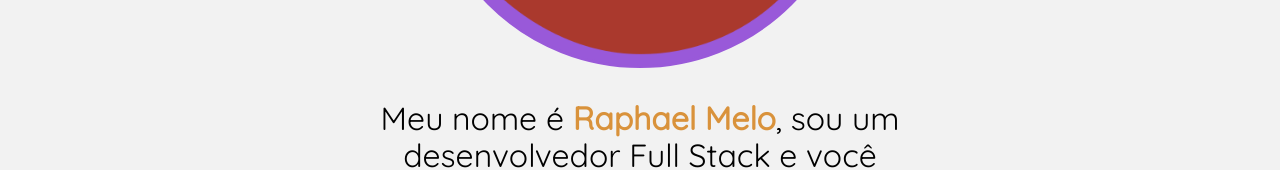
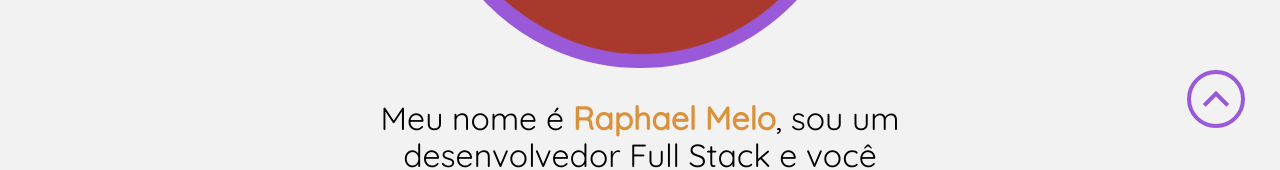
Before and after one commit to RaphaelO-Melo/Portfolio-2.0, a React (Create React App) app in the folder portfolio/: page / in a window 1280 px wide. Shown: the part 637-807 px from the top of the page. Built offline with nearby package versions, Linux system fonts and the light colour scheme.

Commit message:
ScrollToTop component style

```diff
--- /dev/null
+++ b/portfolio/src/components/ScrollToTop/ScrollToTop.module.scss
@@ -0,0 +1,28 @@
+@import "styles/variables";
+@import "styles/breakpoints";
+
+.wrapper{
+
+    position: relative;
+
+    &__button{
+
+        position: fixed;
+        bottom: 35px;
+        right: 35px;
+        z-index: 20;
+
+        border: 4px solid $purple;
+        border-radius: 50%;
+        height: 50px;
+        width: 50px;
+        color: $purple;
+        cursor: pointer;
+    }
+
+    &__button:hover{
+        background: $purple;
+        color: $white;
+    }
+
+}
--- /dev/null
+++ b/portfolio/src/components/ScrollToTop/index.tsx
@@ -0,0 +1,16 @@
+import style from './ScrollToTop.module.scss';
+import { RiArrowUpSLine} from 'react-icons/ri';
+
+export default function ScrollToTop(){
+
+    return (
+        /*
+        <div className="top-to-btm">
+            <RiArrowUpCircleFill className="icon-position icon-style" />
+        </div>
+        */
+        <div className={style.wrapper}>
+            <RiArrowUpSLine className={style.wrapper__button} />
+        </div>
+    );
+}
--- a/portfolio/src/data/content.json
+++ b/portfolio/src/data/content.json
@@ -3,21 +3,18 @@
         "id": 1,
         "title": "Formação",
         "text": "Graduado em Programação de Jogos Digitais desde 2020, onde tive meu primeiro contato com desenvolvimento web. Entretanto meu primeiro contato com programação foi em 2015 com um Arduino Uno que usa uma linguagem própria baseada no C++",
-        "image": "./assets/placeholder.png",
         "to": "/graduation"
     },
     {
         "id": 2,
         "title": "Experiência",
         "text": "Desenvolvedor full stack júnior desde Outubro de 2020 na Bronzato Tecnologia LTDA. local onde atuei no desenvolvimento de interfaces, backoffices, integrações e criação APIs REST, gestão e criação de bancos de dados, integrações com sistemas financeiros, entre outras atividades",
-        "image": "./assets/placeholder.png",
         "to": "/experience"
     },
     {
         "id": 3,
         "title": "Competências",
         "text": "HTML5, CSS3, Javascript ES6, PHP, Java, JQuery, Bootstrap, REST, Git e MySQL são algumas das competências que desenvolvi durante minha experiência profisisonal, porém também estou estudando React, Typescript e NodeJs no meu tempo livre",
-        "image": "./assets/placeholder.png",
         "to": "/competences"
     }
 ]
--- a/portfolio/src/pages/About/Content/index.tsx
+++ b/portfolio/src/pages/About/Content/index.tsx
@@ -3,7 +3,7 @@ import { AboutContent } from 'types/AboutContent';
 import classNames from 'classnames';
 import { Link } from 'react-router-dom';
 
-export default function Content({id, title, text, image, to} : AboutContent){
+export default function Content({id, title, text, to} : AboutContent){
     return (
         <div className={classNames({
             [style.content] : true,
--- a/portfolio/src/pages/About/index.tsx
+++ b/portfolio/src/pages/About/index.tsx
@@ -9,7 +9,7 @@ export default function About(){
             <Introduction />
             {AboutContents.map(content => (
                 <section key={content.id} className={style.containerContent}>
-                    <Content id={content.id} title={content.title} text={content.text} image={content.image} to={content.to} />
+                    <Content id={content.id} title={content.title} text={content.text} to={content.to} />
                 </section>
             ))}
         </>
--- a/portfolio/src/routes.tsx
+++ b/portfolio/src/routes.tsx
@@ -2,6 +2,7 @@ import TopNav from 'components/TopNav';
 import BottomNav from 'components/BottomNav';
 import { BrowserRouter as Router, Routes, Route } from 'react-router-dom';
 import About from './pages/About';
+import ScrollToTop from 'components/ScrollToTop';
 
 export default function AppRouter(){
     return (
@@ -13,6 +14,7 @@ export default function AppRouter(){
                         <Route index element={<About />}/>
                     </Route>
                 </Routes>
+                <ScrollToTop />
                 <BottomNav />
             </Router>
         </main>
```
